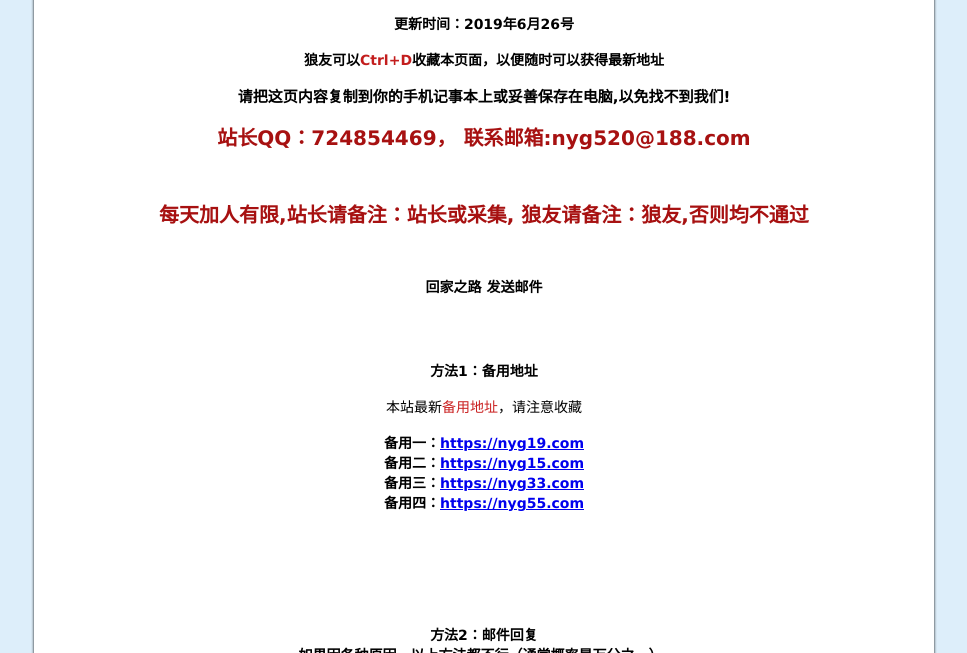
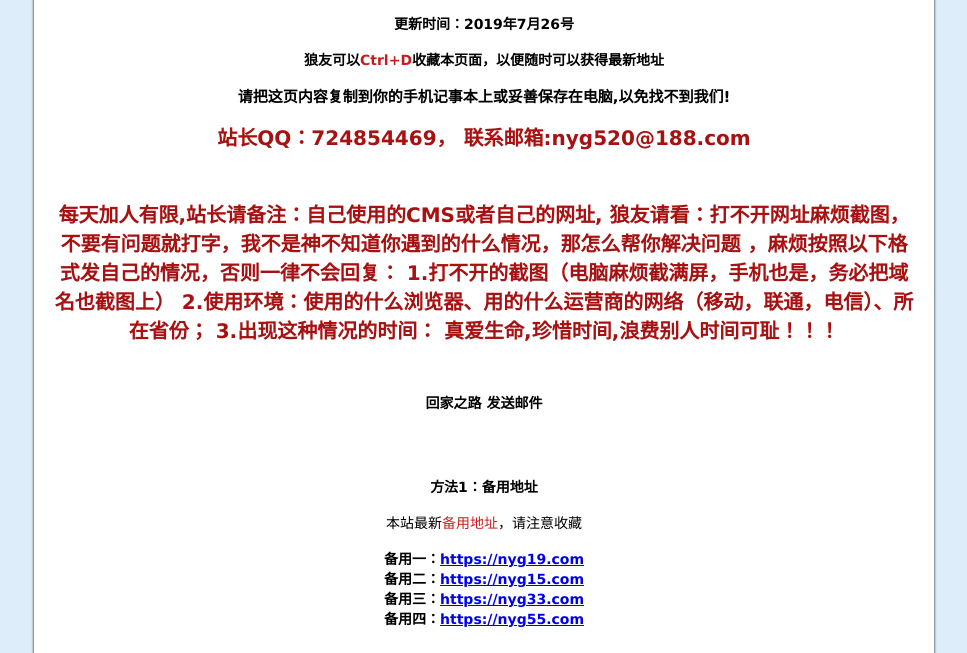
Before and after one commit to flycoderhuang/JAV-, a plain HTML site: page index.html in a window 1280 px wide. Shown: the part 147-800 px from the top of the page, without its empty margins (156-1123 px from the left). Drawn offline with Linux system fonts and the light colour scheme.

Commit message:
Update index.html

```diff
--- a/index.html
+++ b/index.html
@@ -47,14 +47,18 @@
     <div id="space">
         <div id="container">
             <div align="center" style="text-align: center;"><span style="font-size: 30px;"><span style="font-weight: bold;">JAV名女优馆资源站官方发布页</span></span></div><br>
-            <div align="center" style="text-align: center;"><span style="font-weight: bold;">更新时间：2019年6月26号</span></div><br>
+            <div align="center" style="text-align: center;"><span style="font-weight: bold;">更新时间：2019年7月26号</span></div><br>
             <div align="center" style="text-align: center;"><span style="font-weight: bold;">狼友可以<span style="color: #c31d1d;">Ctrl+D</span>收藏本页面，以便随时可以获得最新地址</span></div><br>
             <div align="center" style="text-align: center;"><span style="font-size: 15px;"><span style="font-weight: bold;">请把这页内容复制到你的手机记事本上或妥善保存在电脑,以免找不到我们!</span></span></div><br>
             <div align="center" style="text-align: center;"><span style="font-weight: bold;"><span style="color: #a71111;"><span
                             style="font-size: 20px;">站长QQ：724854469， 联系邮箱:nyg520@188.com</span></span></span>
                             </div><br><br><br>
             <div align="center" style="text-align: center;"><span style="font-weight: bold;"><span style="color: #a71111;"><span
-                            style="font-size: 20px;">每天加人有限,站长请备注：站长或采集, 狼友请备注：狼友,否则均不通过</span></span></span>
+                            style="font-size: 20px;">每天加人有限,站长请备注：自己使用的CMS或者自己的网址, 狼友请看：打不开网址麻烦截图，不要有问题就打字，我不是神不知道你遇到的什么情况，那怎么帮你解决问题 ，麻烦按照以下格式发自己的情况，否则一律不会回复：
+1.打不开的截图（电脑麻烦截满屏，手机也是，务必把域名也截图上）
+2.使用环境：使用的什么浏览器、用的什么运营商的网络（移动，联通，电信）、所在省份；
+3.出现这种情况的时间：
+                真爱生命,珍惜时间,浪费别人时间可耻！！！</span></span></span>
                             </div><br><br><br>
             <div align="center" style="text-align: center;"><span style="font-weight: bold;">回家之路 发送邮件</span></div><br><br><br><br>
             <div align="center" style="text-align: center;"><span style="font-weight: bold;">方法1：备用地址</span></div><br>
```
